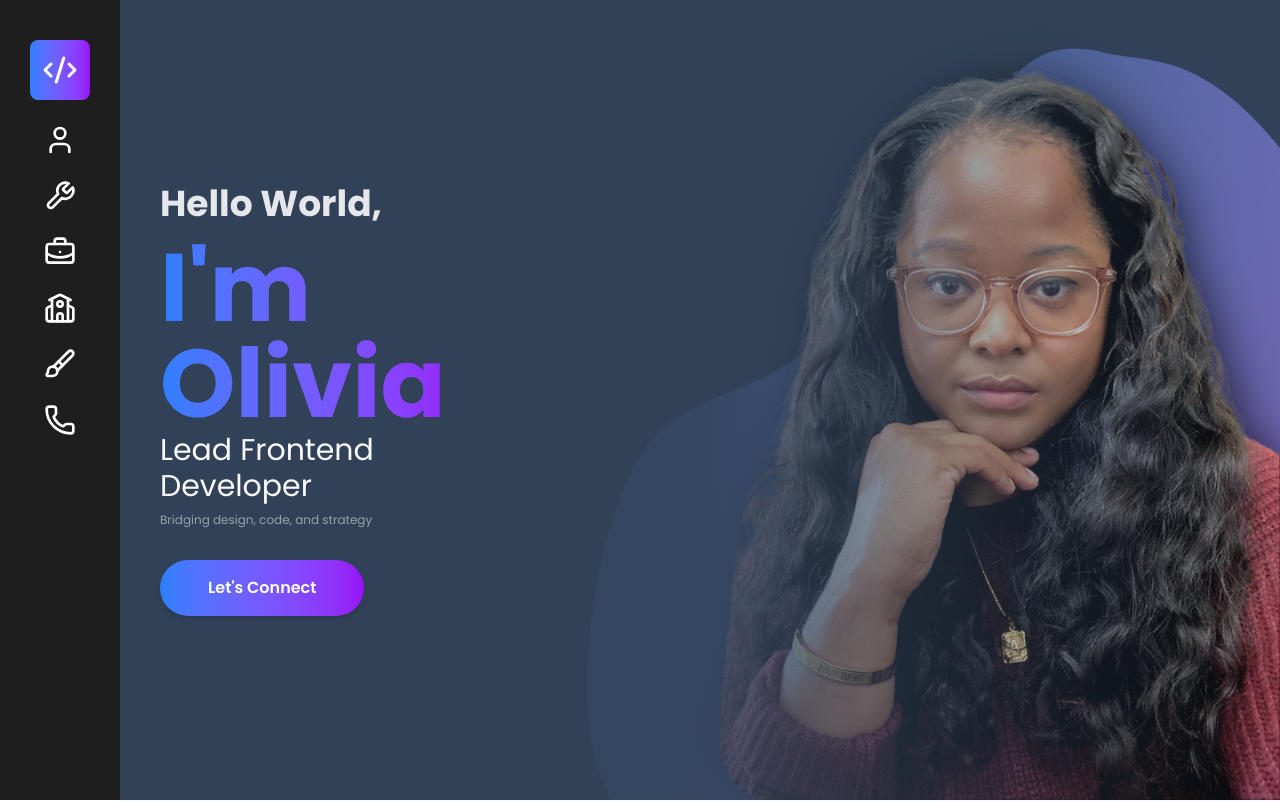
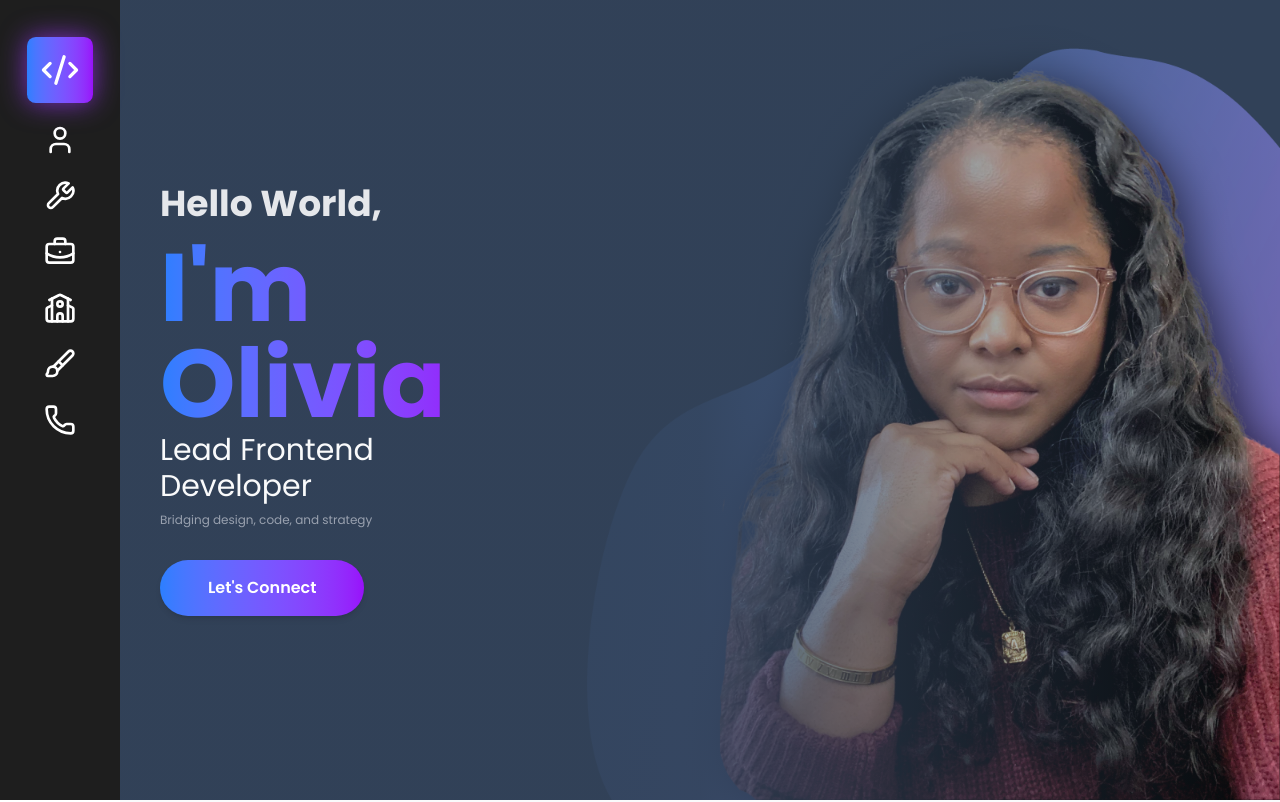
Before and after one commit to oauzenne/olivia-young-portfolio, a Next.js app: page / in a window 1280 px wide. Shown: the top 802 px of the page. Built offline with nearby package versions, Linux system fonts and the light colour scheme.

Commit message:
added interactivity to the left nav bar icons on scroll

```diff
--- a/src/components/sections/LeftNav.tsx
+++ b/src/components/sections/LeftNav.tsx
@@ -1,3 +1,5 @@
+"use client";
+import { useState, useEffect } from "react";
 import {
   Code2,
   User,
@@ -10,6 +12,62 @@ import {
 import { navItems } from "../../app/data/index";
 
 export default function LeftNav() {
+  const [activeSection, setActiveSection] = useState("hero");
+
+  useEffect(() => {
+    const observerOptions = {
+      root: null,
+      rootMargin: "-20% 0px -70% 0px",
+      threshold: 0,
+    };
+
+    const observerCallback = (entries: IntersectionObserverEntry[]) => {
+      entries.forEach((entry) => {
+        if (entry.isIntersecting) {
+          setActiveSection(entry.target.id);
+        }
+      });
+    };
+
+    const observer = new IntersectionObserver(
+      observerCallback,
+      observerOptions
+    );
+
+    navItems.forEach((item) => {
+      const element = document.getElementById(item.id);
+      if (element) {
+        observer.observe(element);
+      }
+    });
+
+    return () => {
+      observer.disconnect();
+    };
+  }, []);
+
+  const getIconClasses = (itemId: string) => {
+    const baseClasses =
+      "w-8 h-8 text-white cursor-pointer w-[100%] transition-all duration-200 ease-in-out";
+
+    if (activeSection === itemId) {
+      return `${baseClasses} drop-shadow-[0_0_12px_white] scale-110`;
+    }
+
+    return `${baseClasses} hover:drop-shadow-[0_0_6px_white]`;
+  };
+
+  const getHeroClasses = () => {
+    const baseClasses =
+      "w-full h-full p-1 md:p-3 text-white rounded-lg cursor-pointer transition-all duration-200 ease-in-out";
+
+    if (activeSection === "hero") {
+      return `${baseClasses} bg-gradient-to-r from-blue-500 to-purple-600 drop-shadow-[0_0_12px_rgba(147,51,234,0.8)] scale-110`;
+    }
+
+    return `${baseClasses} bg-gradient-to-r from-blue-500/70 to-purple-600/70 hover:from-blue-500 hover:to-purple-600 hover:text-[#1E1E1E]`;
+  };
+
   return (
     <section id="left-nav">
       <nav className="fixed top-0 left-0 h-full md:block z-20 w-15 md:w-30">
@@ -18,37 +76,39 @@ export default function LeftNav() {
             <li key={item.id} className="w-[50%]">
               {item.id === "hero" && (
                 <a href="#hero">
-                  <Code2 className="w-full h-full p-1 md:p-3 text-white bg-gradient-to-r from-blue-500 to-purple-600 hover:text-[#1E1E1E] rounded-lg cursor-pointer" />
+                  <Code2 className={getHeroClasses()} />
                 </a>
               )}
               {item.id === "about-me" && (
                 <a href="#about-me">
-                  <User className="w-8 h-8 text-white cursor-pointer w-[100%] hover:drop-shadow-[0_0_6px_white] transition-all duration-200 ease-in-out" />
+                  <User className={getIconClasses("about-me")} />
                 </a>
               )}
               {item.id === "skill-set" && (
                 <a href="#skill-set">
-                  <Wrench className="w-8 h-8 text-white cursor-pointer w-[100%] hover:drop-shadow-[0_0_6px_white] transition-all duration-200 ease-in-out" />
+                  <Wrench className={getIconClasses("skill-set")} />
                 </a>
               )}
               {item.id === "work-history" && (
                 <a href="#work-history">
-                  <BriefcaseBusiness className="w-8 h-8 text-white cursor-pointer w-[100%] hover:drop-shadow-[0_0_6px_white] transition-all duration-200 ease-in-out" />
+                  <BriefcaseBusiness
+                    className={getIconClasses("work-history")}
+                  />
                 </a>
               )}
               {item.id === "unique-value" && (
                 <a href="#unique-value">
-                  <Brush className="w-8 h-8 text-white cursor-pointer w-[100%] hover:drop-shadow-[0_0_6px_white] transition-all duration-200 ease-in-out" />
+                  <Brush className={getIconClasses("unique-value")} />
                 </a>
               )}
               {item.id === "education" && (
                 <a href="#education">
-                  <School className="w-8 h-8 text-white cursor-pointer w-[100%] hover:drop-shadow-[0_0_6px_white] transition-all duration-200 ease-in-out" />
+                  <School className={getIconClasses("education")} />
                 </a>
               )}
               {item.id === "contact" && (
                 <a href="#contact">
-                  <Phone className="w-8 h-8 text-white cursor-pointer w-[100%] hover:drop-shadow-[0_0_6px_white] transition-all duration-200 ease-in-out" />
+                  <Phone className={getIconClasses("contact")} />
                 </a>
               )}
             </li>
```
